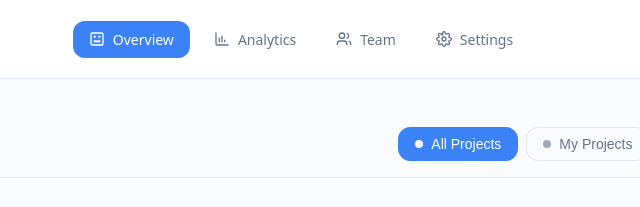
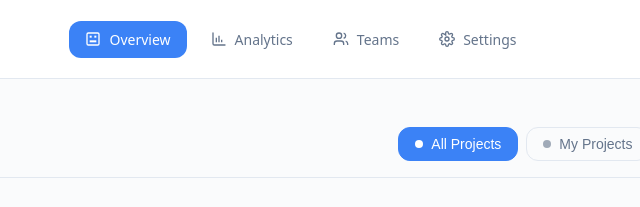
Before and after one commit to Husainaj20/FMPtoWebApp, a website: page index.html in a window 1280 px wide. Shown: the top 207 px of the page, 311-951 px from the left. Drawn offline with Linux system fonts and the light colour scheme; no server answers.

Commit message:
test commit

```diff
--- a/index.html
+++ b/index.html
@@ -95,7 +95,7 @@
                     stroke-width="2"
                   />
                 </svg>
-                Team
+                Teams
               </a>
             </li>
             <li class="nav-item">
```
